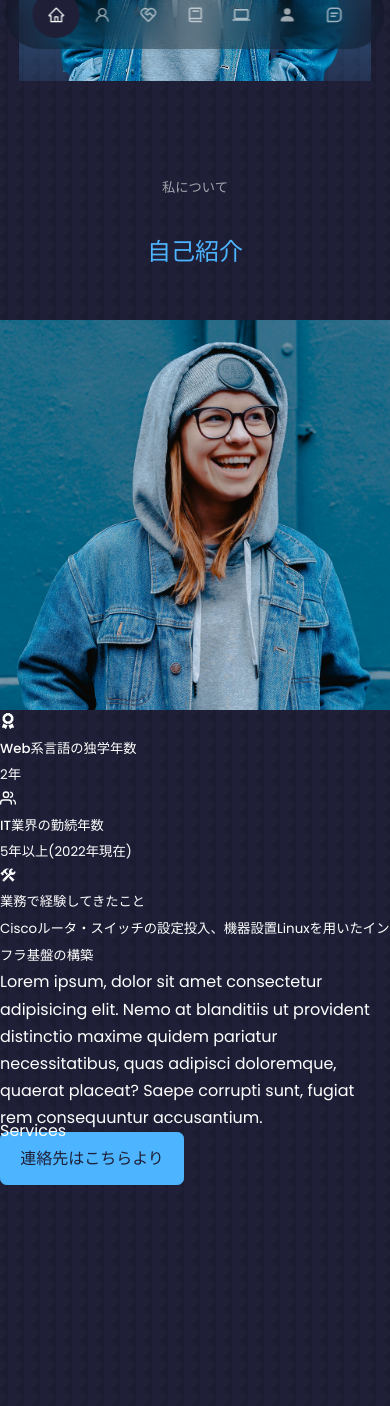
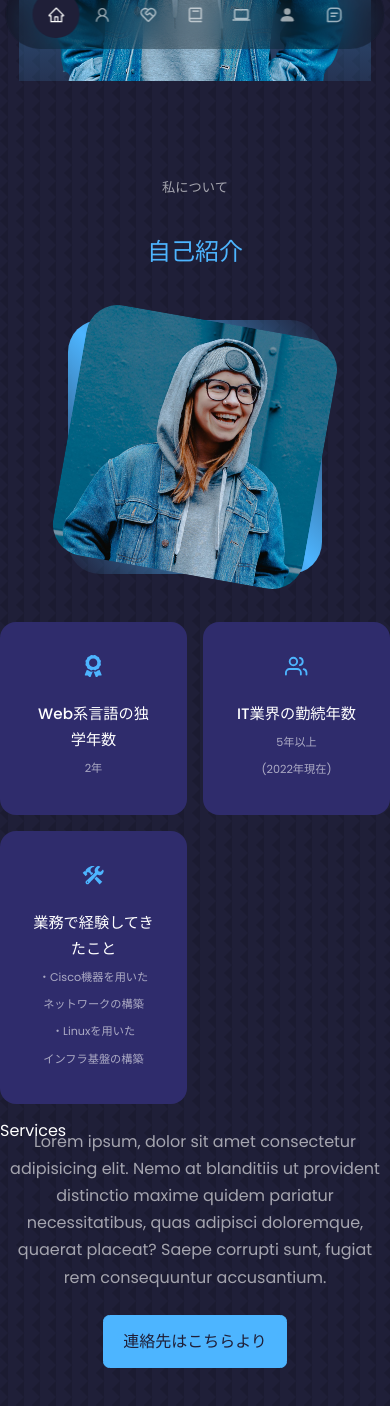
Before and after one commit to Stack-up-Rising/react-portfolio-website-1, a React (Create React App) app: page / in a window 390 px wide. Shown: the part 763-2169 px from the top of the page. Built offline with nearby package versions, Linux system fonts and the light colour scheme.

Commit message:
Styling About Component

```diff
--- a/src/components/about/About.jsx
+++ b/src/components/about/About.jsx
@@ -29,13 +29,26 @@
             <article className="about__card">
               <FiUsers className="about__icon" />
               <h5>IT業界の勤続年数</h5>
-              <small>5年以上(2022年現在)</small>
+              <small>
+                5年以上
+                <hr />
+                (2022年現在)
+              </small>
             </article>
             <article className="about__card">
               <IoIosConstruct className="about__icon" />
               <h5>業務で経験してきたこと</h5>
-              <small>Ciscoルータ・スイッチの設定投入、機器設置</small>
-              <small>Linuxを用いたインフラ基盤の構築</small>
+              <small>
+                ・Cisco機器を用いた
+                <hr />
+                ネットワークの構築
+              </small>
+              <hr />
+              <small>
+                ・Linuxを用いた
+                <hr />
+                インフラ基盤の構築
+              </small>
             </article>
           </div>
 
--- a/src/components/about/about.css
+++ b/src/components/about/about.css
@@ -0,0 +1,103 @@
+.about__container {
+  display: grid;
+  grid-template-columns: 35% 50%;
+  gap: 15%;
+}
+
+.about__me {
+  width: 100%;
+  aspect-ratio: 1/1;
+  border-radius: 2rem;
+  background: linear-gradient(45deg, transparent, var(--color-primary), transparent);
+  display: grid;
+  place-items: center;
+}
+
+.about__me-image {
+  border-radius: 2rem;
+  overflow: hidden;
+  transform: rotate(10deg);
+  transition: var(--transition);
+}
+
+.about__me-image:hover {
+  transform: rotate(0);
+}
+
+.about__cards {
+  display: grid;
+  grid-template-columns: repeat(3, 1fr);
+  gap: 1.5rem;
+}
+
+.about__card {
+  background: var(--color-bg-variant);
+  border: 1px solid transparent;
+  border-radius: 1rem;
+  padding: 2rem;
+  text-align: center;
+  transition: var(--transition);
+}
+
+.about__card:hover {
+  background: transparent;
+  border-color: var(--color-primary-variant);
+  cursor: default;
+}
+
+.about__icon {
+  color: var(--color-primary);
+  font-size: 1.4rem;
+  margin-bottom: 1rem;
+}
+
+.about__card h5 {
+  font-size: 0.95rem;
+}
+
+.about__card small {
+  font-size: 0.7rem;
+  color: var(--color-light);
+}
+
+.about__content p {
+  margin: 2rem 0 2.6rem;
+  color: var(--color-light);
+}
+
+/* ================== Media Queries(Medium Devices) ================== */
+@media screen and (max-width: 1024px) {
+  .about__container {
+    grid-template-columns: 1fr;
+    gap: 0;
+  }
+
+  .about__me {
+    width: 50%;
+    margin: 2rem auto 4rem;
+  }
+
+  .about__content p {
+    margin: 1rem 0 1.5rem;
+  }
+}
+/* ================== Media Queries(Small Devices) ================== */
+@media screen and (max-width: 600px) {
+  .about__me {
+    width: 65%;
+    margin: 0 auto 3rem;
+  }
+
+  .about__cards {
+    grid-template-columns: 1fr 1fr;
+    gap: 1rem;
+  }
+
+  .about__content {
+    text-align: center;
+  }
+
+  .about__content p {
+    margin: 1.5rem 0;
+  }
+}
```
